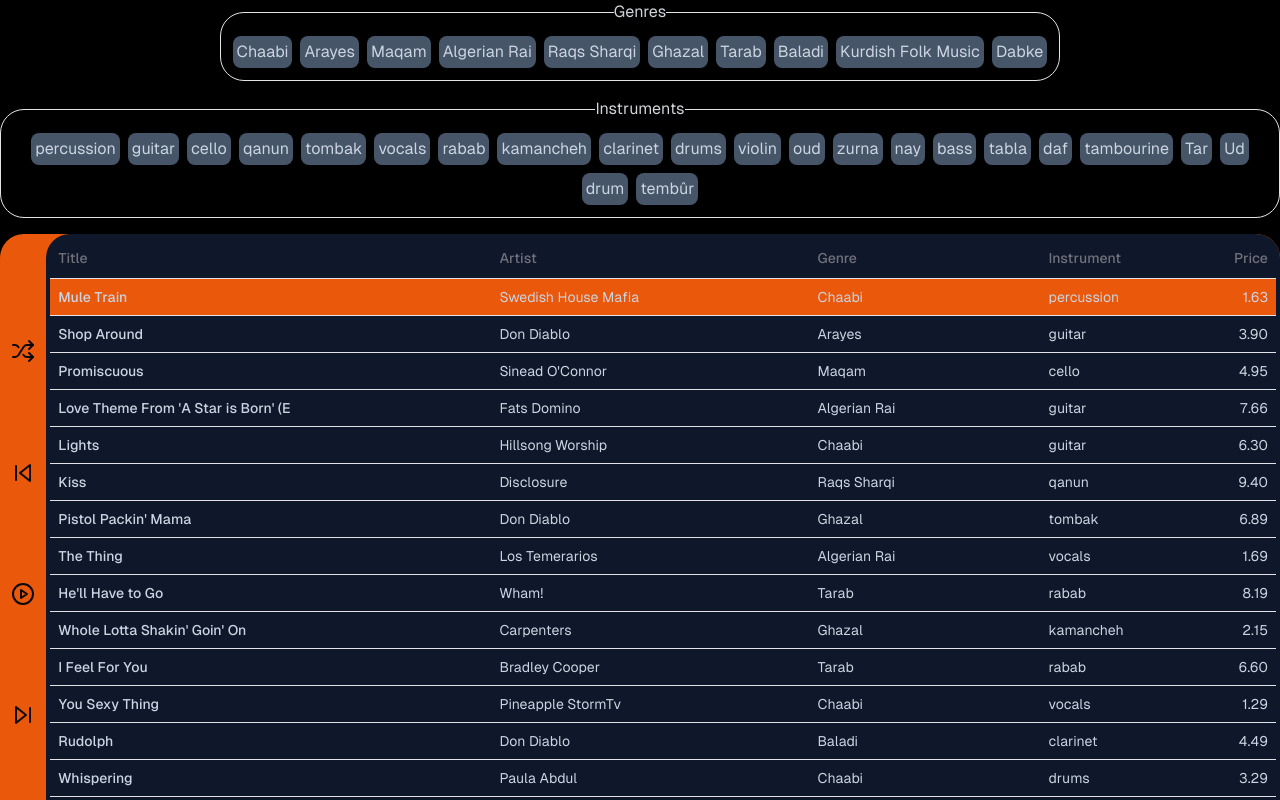
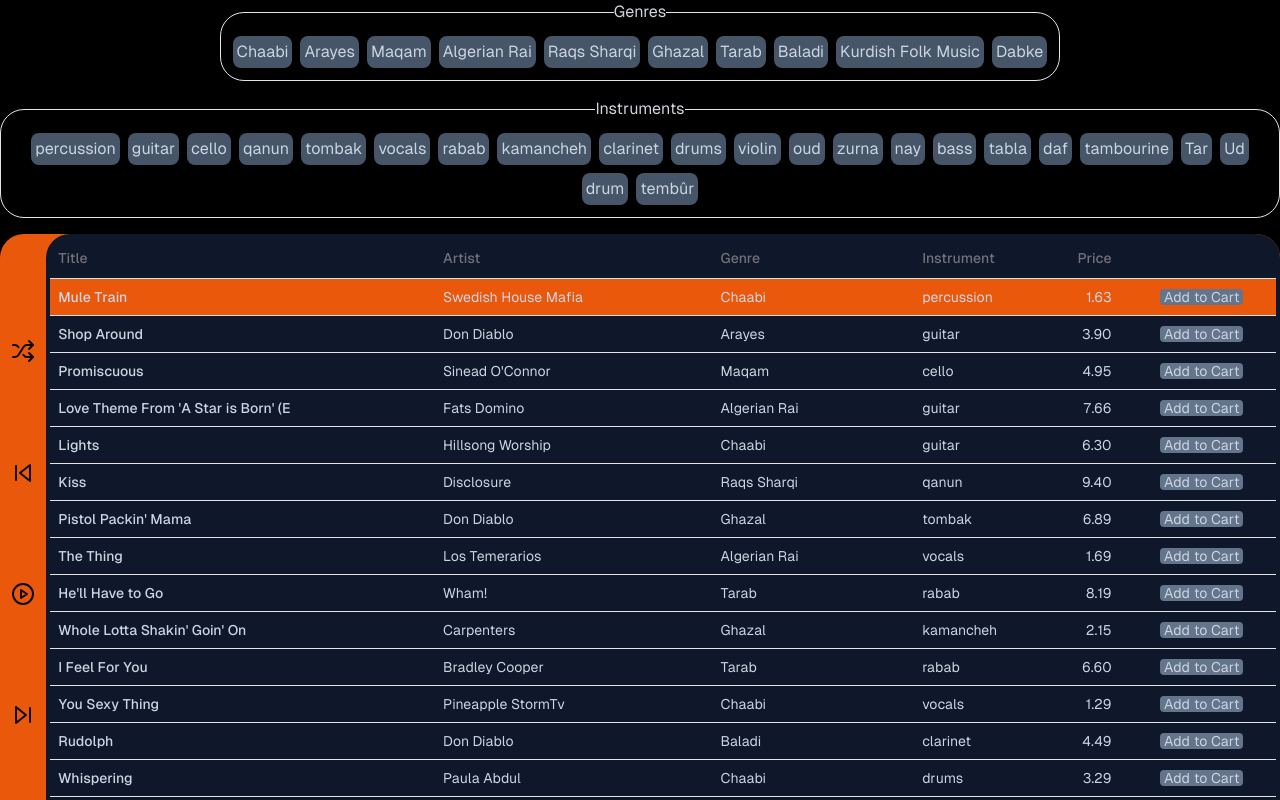
Before and after one commit to seyhmus/next-player, a Next.js app: page / in a window 1280 px wide. Shown: the top 800 px of the page. Built offline with nearby package versions, Linux system fonts and the light colour scheme; no server answers.

Commit message:
hide artist coluumn when selected, display artist name at the top of player, add to cart link in table

```diff
--- a/components/Player.tsx
+++ b/components/Player.tsx
@@ -11,6 +11,7 @@
 } from "@/components/ui/table";
 import {
   Disc3,
+  FolderUpIcon,
   Music,
   PlayCircle,
   Shuffle,
@@ -227,6 +228,17 @@
           ))}
         </div>
       </fieldset>
+      <div
+        className={cn(
+          "flex flex-wrap gap-2 m-2 justify-center align-middle text-center text-lg text-slate-300",
+          artist ? "" : "hidden"
+        )}
+      >
+        {artist}
+        <Link href="/">
+          <FolderUpIcon />
+        </Link>
+      </div>
       {/* Player */}
       <div className="container flex flex-col sm:flex-row m-auto sm:aspect-video rounded-3xl bg-orange-600">
         {/* Sidebar */}
@@ -250,10 +262,11 @@
             <TableHeader>
               <TableRow>
                 <TableHead>Title</TableHead>
-                <TableHead>Artist</TableHead>
+                <TableHead className={artist && "hidden"}>Artist</TableHead>
                 <TableHead>Genre</TableHead>
                 <TableHead>Instrument</TableHead>
                 <TableHead className="text-right">Price</TableHead>
+                <div className="TableHead"></div>
               </TableRow>
             </TableHeader>
 
@@ -274,7 +287,7 @@
                     )}
                     {item.title}
                   </TableCell>
-                  <TableCell>
+                  <TableCell className={artist && "hidden"}>
                     <Link href={item.artist} shallow>
                       {item.artist}
                     </Link>
@@ -282,6 +295,17 @@
                   <TableCell>{item.genre}</TableCell>
                   <TableCell>{item.instrument}</TableCell>
                   <TableCell className="text-right">{item.price}</TableCell>
+                  <TableCell className="text-center">
+                    <a
+                      href="#"
+                      className="z-10 ml-2 rounded-sm bg-slate-500 px-1 text-slate-300"
+                    >
+                      Add
+                      <span className="hidden pl-1 lg:inline-block">
+                        to Cart
+                      </span>
+                    </a>
+                  </TableCell>
                 </TableRow>
               ))}
             </TableBody>
```
